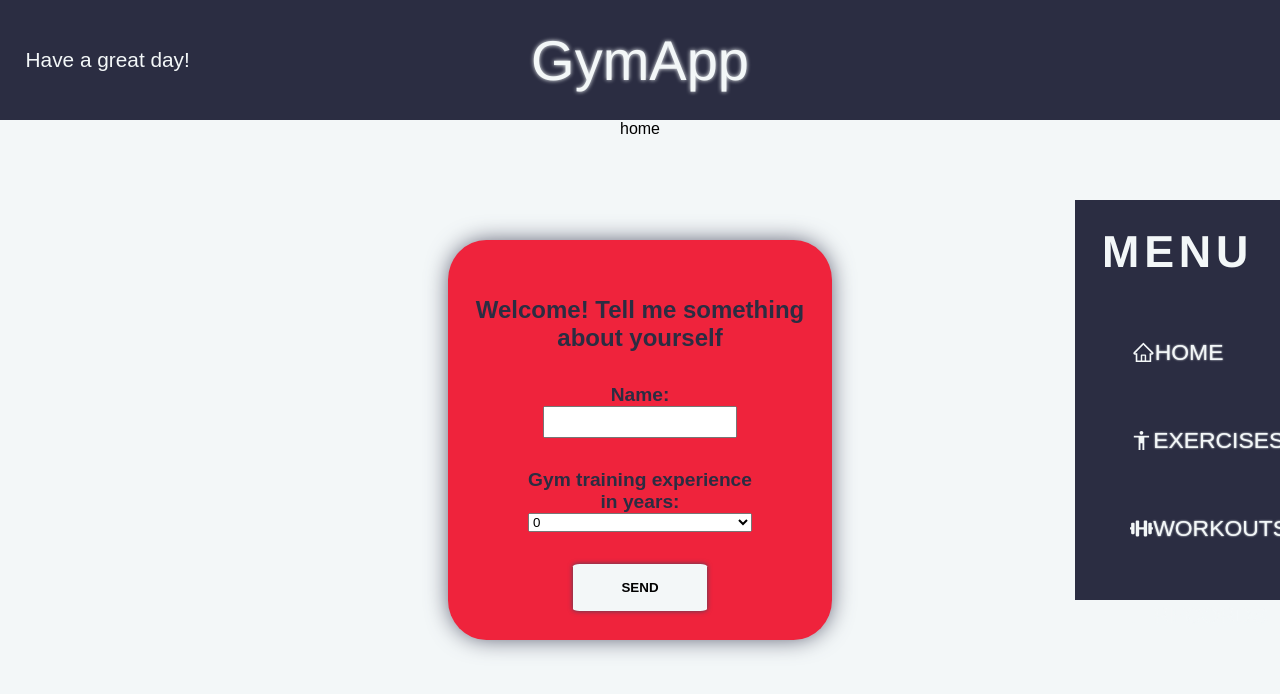
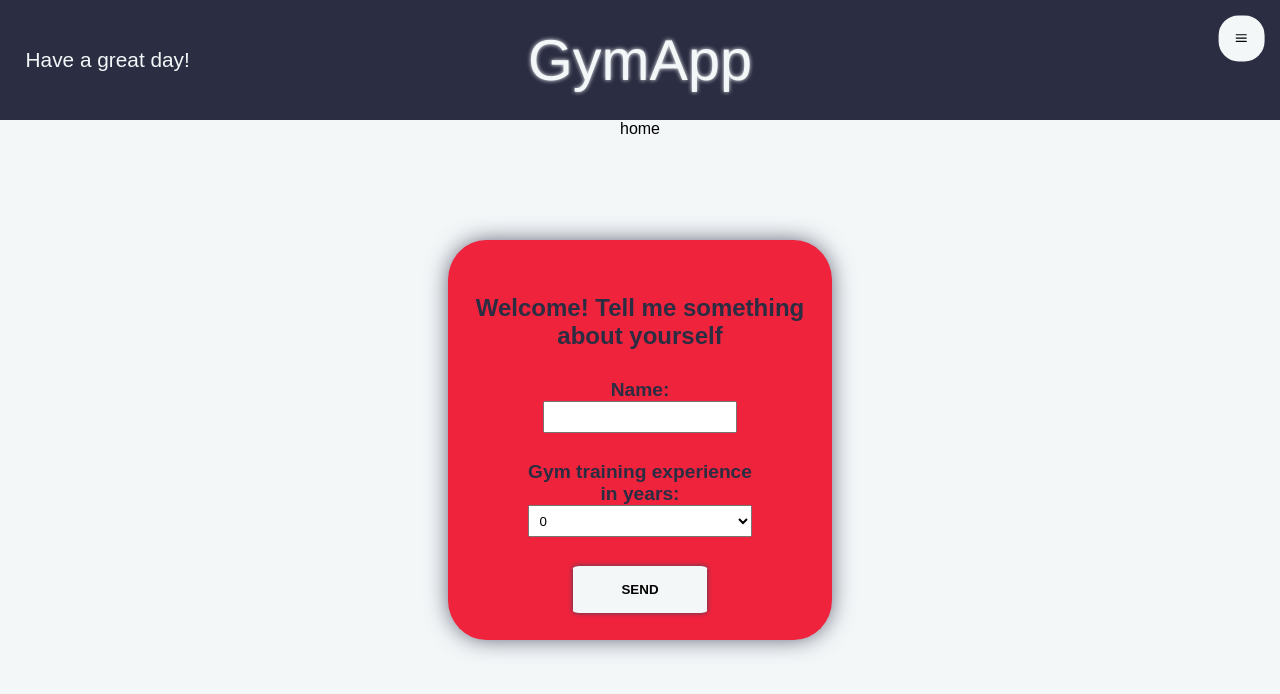
Before and after one commit to kacper51011/Gym-app-in-react, a React (Create React App) app: page / in a window 1280 px wide. Shown: the top 694 px of the page. Built offline with nearby package versions, Linux system fonts and the light colour scheme.

Commit message:
adding navbar button on new Desktop

```diff
--- a/package.json
+++ b/package.json
@@ -12,7 +12,7 @@
     "react-icons": "^4.4.0",
     "react-router": "^6.3.0",
     "react-router-dom": "^6.3.0",
-    "react-scripts": "5.0.1",
+    "react-scripts": "^5.0.1",
     "web-vitals": "^2.1.4",
     "yup": "^0.32.11"
   },
--- a/src/App.css
+++ b/src/App.css
@@ -11,7 +11,7 @@
 }
 
 body {
-  min-height: 100vh;
+  min-height: 200vh;
   background-color: var(--text-color);
 }
 
@@ -72,8 +72,8 @@ body {
 .text--input {
   padding: 0.5vw;
 }
-.modalForm > select {
-  padding: 1rem 0;
+#gymExp1 {
+  padding: 0.5vw;
 }
 
 /* header */
@@ -88,7 +88,7 @@ body {
   width: 100vw;
 }
 .greeting {
-  font-size: 1.3rem;
+  font-size: calc(0.5rem + 1vw);
   margin-left: 2vw;
 }
 
@@ -96,7 +96,7 @@ body {
   position: absolute;
   left: 50%;
   transform: translateX(-50%);
-  font-size: 3.5rem;
+  font-size: calc(2rem + 2vw);
   font-family: "Franklin Gothic Medium", "Arial Narrow", Arial, sans-serif;
   text-shadow: 0px 0px 4px var(--text-color);
 }
@@ -105,20 +105,22 @@ body {
 
 .navbar {
   position: fixed;
-  right: 0;
-  top: 25vh;
+  right: 4vw;
+  top: 4vw;
   width: 16vw;
   height: 50vh;
+  border-radius: 15%;
+  border-top-right-radius: 0;
   display: flex;
   flex-direction: column;
   align-items: center;
   flex-basis: auto;
-  background-color: var(--primary-color);
+  background-color: var(--third-color);
   text-decoration: none;
 }
 
 .menu--title {
-  margin: 2vw 1vw;
+  margin: 1vw 1vw;
   color: var(--text-color);
   text-align: center;
   font-size: calc(0.8rem + 2.5vw);
@@ -137,9 +139,31 @@ body {
   flex-direction: row;
   justify-content: space-around;
   align-items: center;
-  width: 60%;
+  width: 100%;
   list-style-type: none;
+  padding: 1rem 1rem;
   margin-top: 1vw;
-  padding: 1.5rem 0;
   text-shadow: 0px 0px 2px var(--text-color);
+  border-radius: 15%;
 }
+
+.navbar--item:hover {
+  background-color: #8d99ae;
+}
+
+.navbar--button {
+  position: fixed;
+  top: 3vw;
+  right: 3vw;
+  width: 4vw;
+  height: 4vw;
+  background-color: var(--text-color);
+  display: flex;
+  justify-content: center;
+  align-items: center;
+  border: 0.3vw solid var(--primary-color);
+  border-radius: 45%;
+  transform: translateY(-50%) translateX(50%);
+  z-index: 100;
+  cursor: pointer;
+}
--- a/src/App.js
+++ b/src/App.js
@@ -8,11 +8,16 @@ import MyRecords from "./Pages/MyRecords";
 import Workouts from "./Pages/Workouts";
 import Home from "./Pages/Home";
 import Exercises from "./Pages/Exercises";
+import NavbarButton from "./components/NavbarButton";
 
 function App() {
   const [person, setPersonData] = useState();
   const [modalVis, setModalVisibility] = useState();
+  const [navVis, setNavbarVisibility] = useState(false)
 
+  const clickNavbarButton = function() {
+    setNavbarVisibility(!navVis)
+  }
   return (
     <div className="App">
       <Header person={person ? person.name : null} />
@@ -22,8 +27,9 @@ function App() {
           setData={setPersonData}
         ></ModalForm>
       )}
+      <NavbarButton setNavVis={clickNavbarButton}/>
       <Router>
-        <Navbar />
+        {navVis && <Navbar /> }
         <Routes>
           <Route path="/" element={<Home />} />
           <Route path="Exercises" element={<Exercises />} />
--- a/src/components/Navbar.js
+++ b/src/components/Navbar.js
@@ -1,6 +1,7 @@
 import React from "react";
 import { navbarData } from "./NavbarData";
 import { Link } from "react-router-dom";
+import * as FiIcons from "react-icons/fi"
 
 const linkStyle = {
   display: "flex",
@@ -15,7 +16,7 @@ const linkStyle = {
 
 function Navbar() {
   return (
-    <div>
+    <>
       <div className="navbar">
         <div className="menu--title">MENU</div>
         <ul className="navbar--list">
@@ -31,7 +32,7 @@ function Navbar() {
           })}
         </ul>
       </div>
-    </div>
+    </>
   );
 }
 
--- /dev/null
+++ b/src/components/NavbarButton.js
@@ -0,0 +1,13 @@
+
+import * as FiIcons from "react-icons/fi"
+
+const NavbarButton = ({setNavVis}) => {
+
+  return (
+        <button className="navbar--button" onClick={setNavVis}>
+            <FiIcons.FiMenu/>
+        </button>
+    )
+}
+
+export default NavbarButton
```
Also changed, not shown: 1 other file (tests, documents, lock files or other folders).
